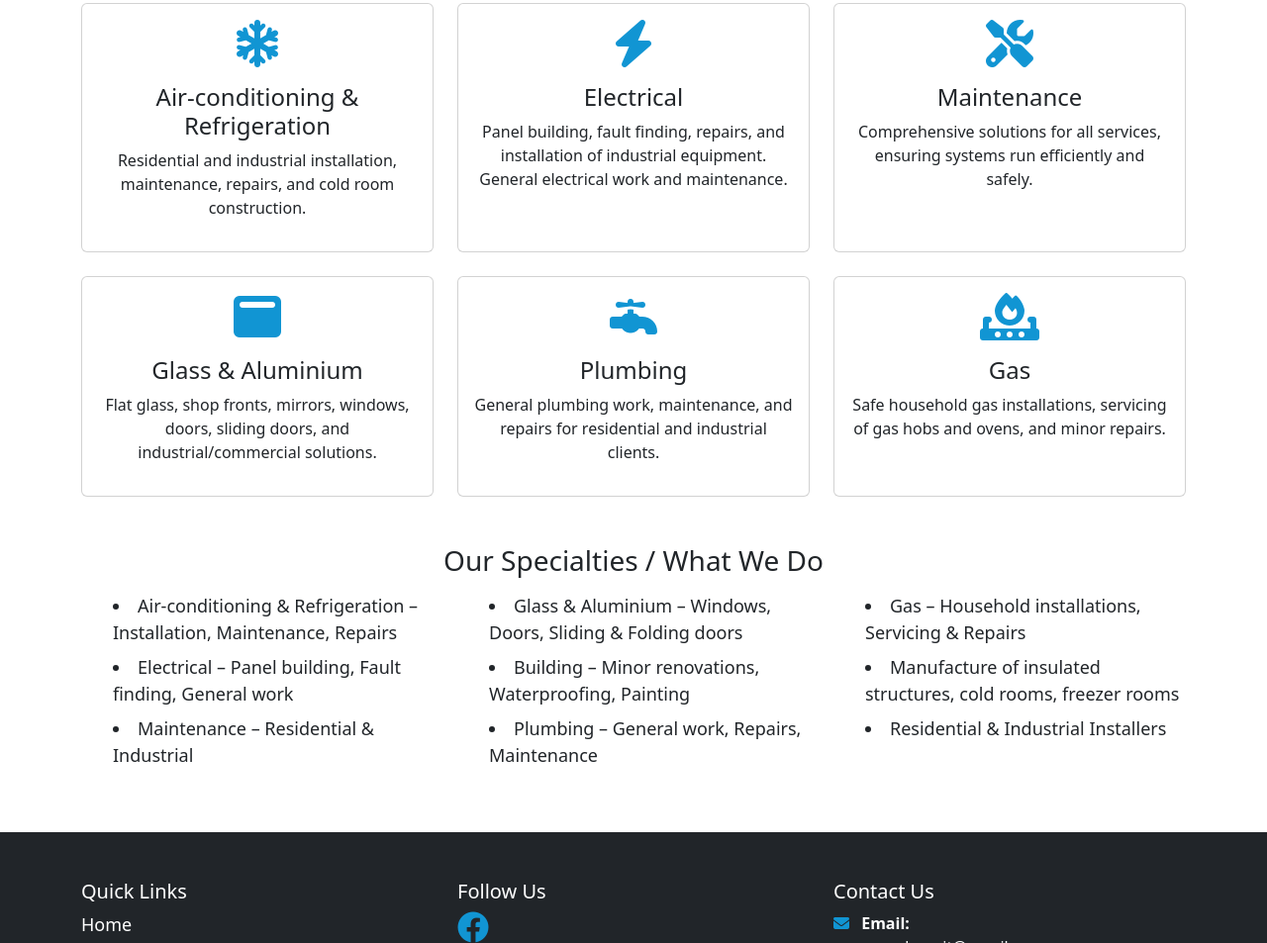
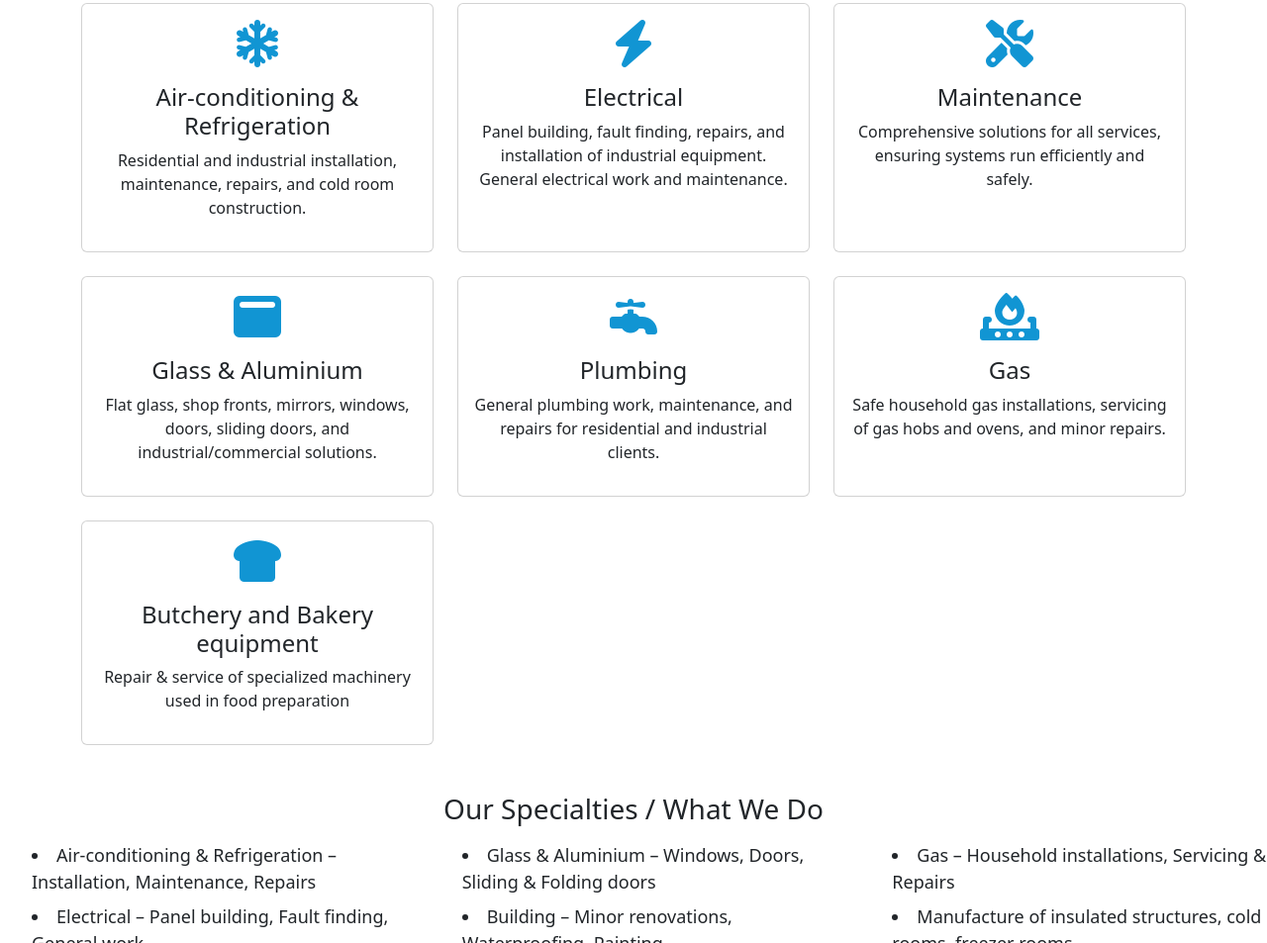
Before and after one commit to Smiley876/Qaram, a plain HTML site: page services.html in a window 1280 px wide. Shown: the part 311-1264 px from the top of the page at 99% size. Drawn offline with nearby package versions, Linux system fonts and the light colour scheme.

Commit message:
add a service on page

```diff
--- a/services.html
+++ b/services.html
@@ -84,7 +84,28 @@
           <p>Safe household gas installations, servicing of gas hobs and ovens, and minor repairs.</p>
         </div>
       </div>
+
+
+      <!-- mortuary fridges repair & service
+      <div class="col-md-4">
+        <div class="card h-100 text-center p-3">
+          <i class="fa-solid fa-fridge fa-3x mb-3"></i>
+          <h4>Mortuary fridges repair & service</h4>
+          <p>Maintenance and restoration of refrigeration systems.</p>
+        </div>
+      </div> -->
+
+      <!-- butchery and bakery equipment repair & service -->
+      <div class="col-md-4">
+        <div class="card h-100 text-center p-3">
+          <i class="fa-solid fa-bread-slice fa-3x mb-3"></i>
+          <h4>Butchery and Bakery equipment</h4>
+          <p>Repair & service of specialized machinery used in food preparation</p>
+        </div>
+      </div>
     </div>
+    </div>
+
 
     <!-- Specialties List -->
     <div class="mt-5">
```
